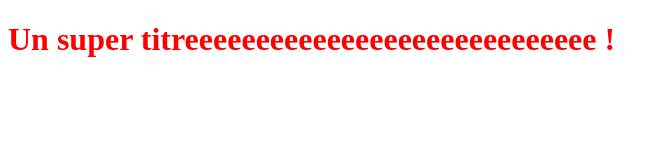
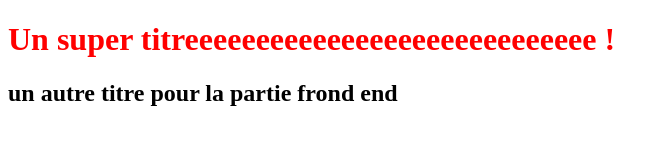
Before and after one commit to laftch/openclassroomsProject, a plain HTML site: page index.html in a window 1280 px wide. Shown: the whole page, without its empty margins (0-668 px from the left). Drawn offline with Linux system fonts and the light colour scheme.

```diff
--- a/index.html
+++ b/index.html
@@ -7,5 +7,6 @@
 </head>
 <body>
    <h1>Un super titreeeeeeeeeeeeeeeeeeeeeeeeeeeee !</h1>
+<h2> un autre titre pour la partie frond end
 </body>
 </html>
```
